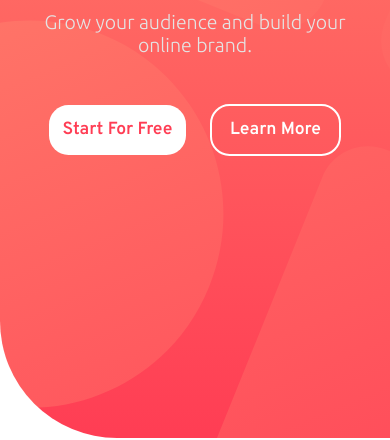
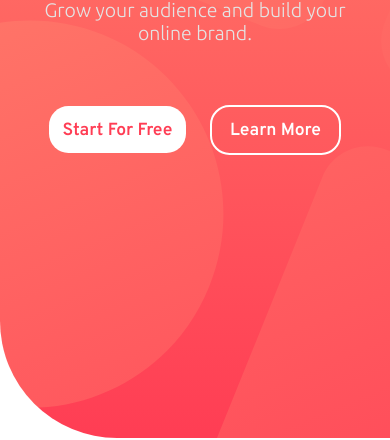
Before and after one commit to KasunKX/blogr-home-page, a plain HTML site: page index.html in a window 390 px wide. Shown: the part 406-846 px from the top of the page. Drawn offline with Linux system fonts and the light colour scheme.

Commit message:
Updated CSS

```diff
--- a/styles.css
+++ b/styles.css
@@ -627,7 +627,8 @@ footer ul li{
       display: flex;
       align-items: center;
       justify-content: space-between;
-
+      padding-top: 3.4vw;
+      padding-bottom: 3.4vw;
 
    }
    .begin-buttons button{
@@ -643,11 +644,16 @@ footer ul li{
       background-color: hsl(0, 0%, 100%);
       color: hsl(353, 100%, 62%);
       transition: 0.4s;
+      padding-top: 3.2vw;
+      padding-bottom: 2.8vw;
 
    }
+   .begin-buttons .start-free{
+      padding-top: 3.4vw;
+      padding-bottom: 3vw;
+   }
    button.learn-mobile{
-      padding-top: 3.4vw;
-      padding-bottom: 3.4vw;
+
       background-color: transparent;
       border: 2px solid white;
       outline: none;
```
